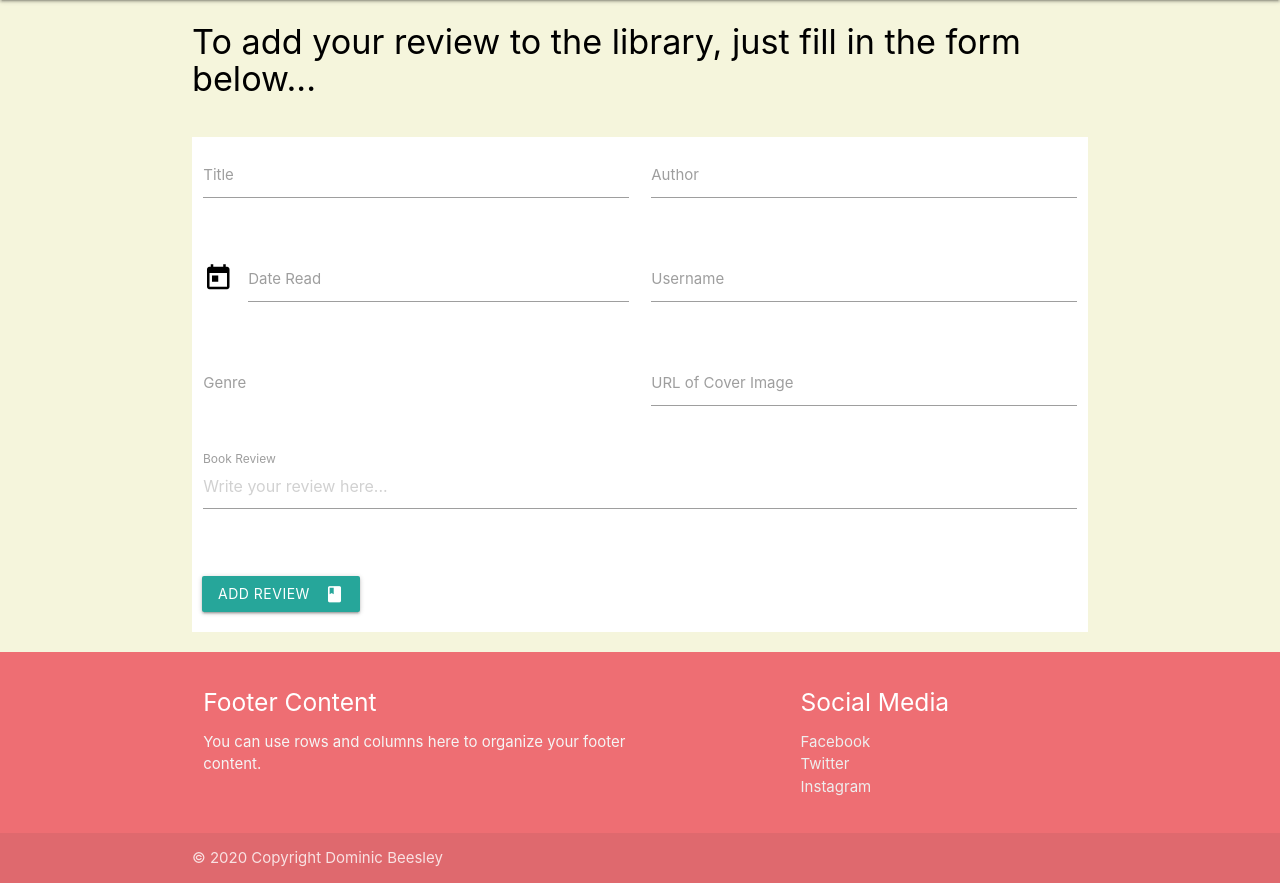
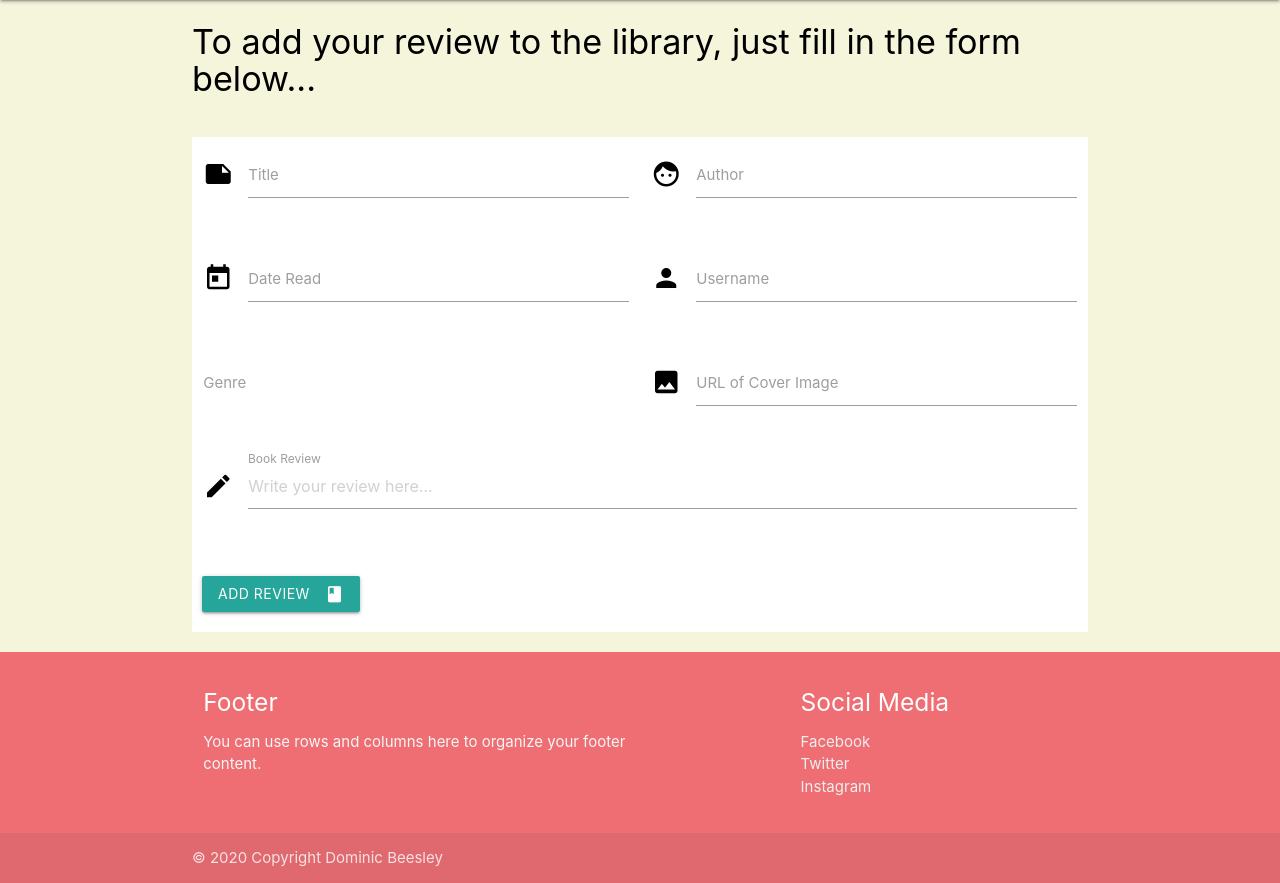
Before and after one commit to dombeesley/datacentricmilestone, a Flask app: page /addbook in a window 1280 px wide. Shown: the part 64-947 px from the top of the page. Run offline with Flask 2, Linux system fonts and the light colour scheme; some libraries are stand-ins or nearby versions.

Commit message:
add icons to add book form

```diff
--- a/templates/addbook.html
+++ b/templates/addbook.html
@@ -8,10 +8,12 @@
     <form action="{{ url_for('insert_book') }}" method="POST" class="col s12" id="reviewform">
         <div class="row">
             <div class="input-field col s6">
+                <i class="material-icons prefix">note</i>
                 <input id="title" name="title" type="text" class="validate">
                 <label for="title">Title</label>
             </div>
             <div class="input-field col s6">
+                <i class="material-icons prefix">face</i>
                 <input id="author" name="author" type="text" class="validate">
                 <label for="author">Author</label>
             </div>
@@ -23,6 +25,7 @@
                 <label for="icon_prefix">Date Read</label>
             </div>
             <div class="input-field col s6">
+                <i class="material-icons prefix">person</i>
                 <input id="username" name="username" type="text" class="validate">
                 <label for="username">Username</label>
             </div>
@@ -43,12 +46,14 @@
                 <label>Genre</label>
             </div>
             <div class="input-field col s6">
+                <i class="material-icons prefix">photo</i>
                 <input id="image" name="image" type="text" class="validate">
                 <label for="image">URL of Cover Image</label>
             </div>
         </div>
         <div class="row">
             <div class="input-field col s12">
+                <i class="material-icons prefix">edit</i>
                 <textarea id="book_review" name="book_review" type="text" class="materialize-textarea" placeholder="Write your review here..."></textarea>
                 <label for="book_review">Book Review</label>
                 <span class="helper-text" data-error="wrong" data-success="right"></span>
--- a/templates/base.html
+++ b/templates/base.html
@@ -7,8 +7,6 @@
     <link href="https://fonts.googleapis.com/icon?family=Material+Icons" rel="stylesheet">
     <link rel="stylesheet" href="https://cdnjs.cloudflare.com/ajax/libs/materialize/1.0.0/css/materialize.min.css">
     <link rel="stylesheet" type="text/css" href="/static/css/style.css"/>
-    <script src="https://cdnjs.cloudflare.com/ajax/libs/jquery/3.4.1/jquery.min.js"></script>
-    <script src="https://cdnjs.cloudflare.com/ajax/libs/materialize/1.0.0/js/materialize.min.js"></script>
     <title>Book Reviews</title>
 </head>
 <body>
@@ -32,22 +30,22 @@
 
 
 
-
+    <script src="https://cdnjs.cloudflare.com/ajax/libs/jquery/3.4.1/jquery.min.js"></script>
+    <script src="https://cdnjs.cloudflare.com/ajax/libs/materialize/1.0.0/js/materialize.min.js"></script>
     <script type="text/javascript">
-        $(document).ready(function(){
+        $(document).ready(function() {
             $('.carousel').carousel();
             $('.collapsible').collapsible();
             $('select').formselect();
             $('.datepicker').datepicker();
         });
-
     </script>
 
     <footer class="page-footer">
           <div class="container">
             <div class="row">
               <div class="col l6 s12">
-                <h5 class="white-text">Footer Content</h5>
+                <h5 class="white-text">Footer</h5>
                 <p class="grey-text text-lighten-4">You can use rows and columns here to organize your footer content.</p>
               </div>
               <div class="col l4 offset-l2 s12">
```
